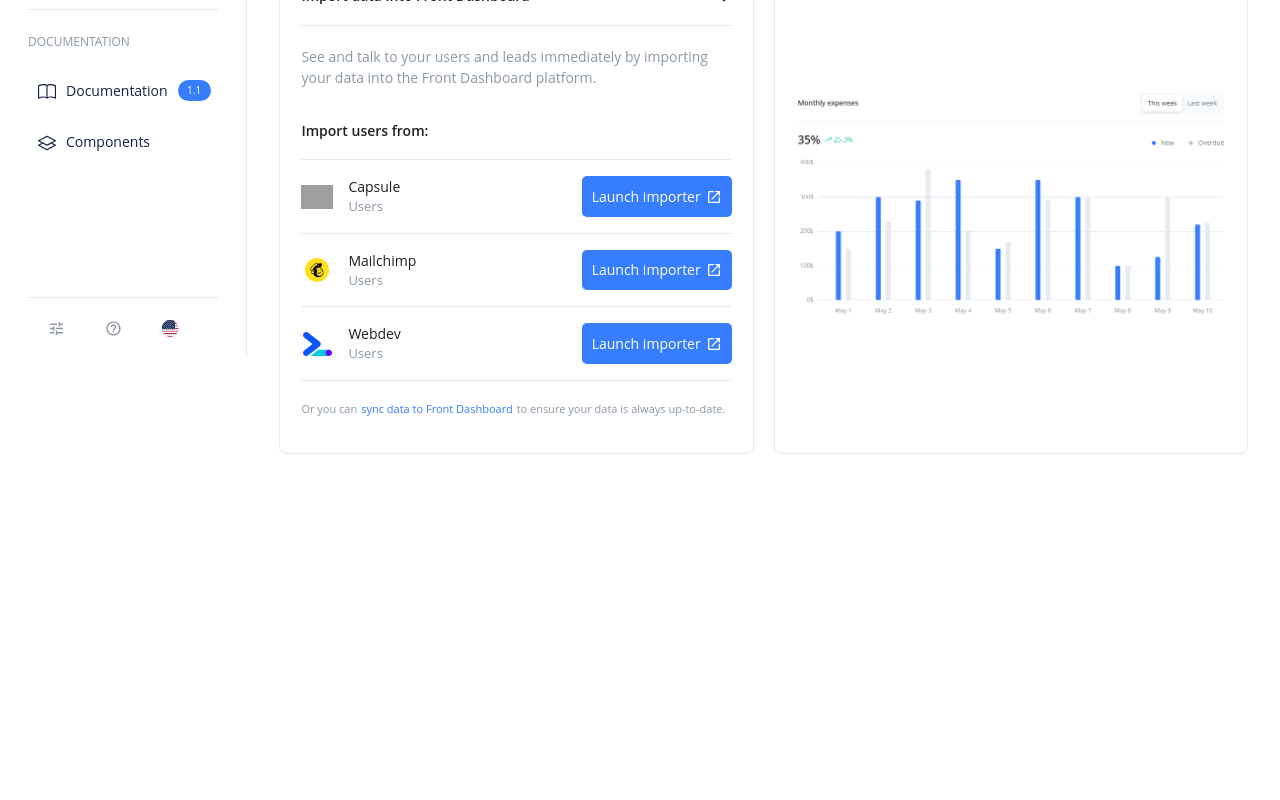
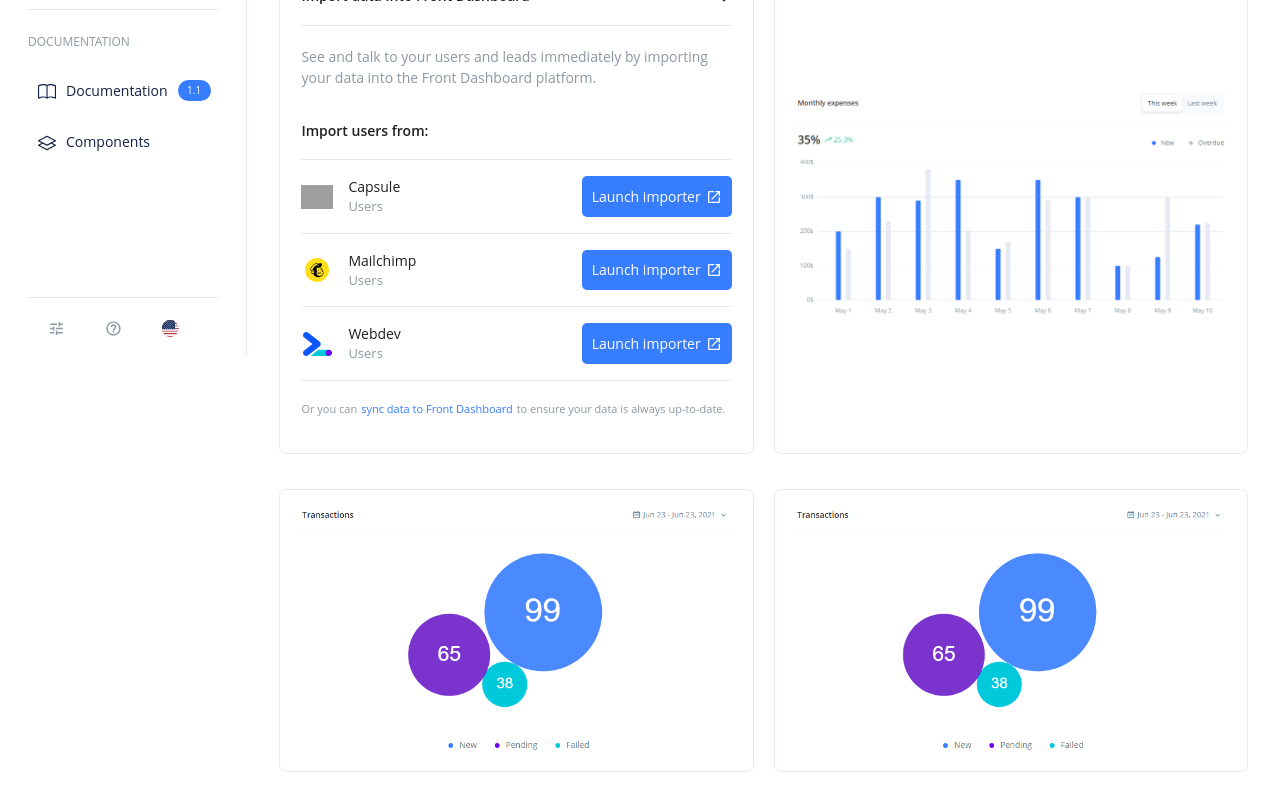
Before and after one commit to aro077a/next-dashboard, a Next.js app: page /dashboard in a window 1280 px wide. Shown: the part 443-1243 px from the top of the page. Before the commit the page ends 925 px from the top, so only its background shows below. Built offline with nearby package versions, Linux system fonts and the light colour scheme; grey boxes are pictures that could not be loaded.

Commit message:
button hover and color changes

```diff
--- a/components/dashboard/Dashboard.js
+++ b/components/dashboard/Dashboard.js
@@ -37,6 +37,15 @@
           <img src='/images/chart1.png' />
         </div>
       </section>
+      <section>{/* TODO table */}</section>
+      <section className='user-import'>
+        <div className='user-chart'>
+          <img src='/images/datalabel.png' />
+        </div>
+        <div className='user-chart'>
+          <img src='/images/datalabel.png' />
+        </div>
+      </section>
     </article>
   );
 };
--- a/styles/_variables.scss
+++ b/styles/_variables.scss
@@ -1,5 +1,6 @@
 $primaryLightGrey: #e7eaf3;
 $primaryLightBlue: #377dff;
+$primaryBlue: #1164ff;
 $primaryWhiter: #f6f7fa;
 
 //Secondary colors
--- a/styles/dashboard.scss
+++ b/styles/dashboard.scss
@@ -18,10 +18,14 @@
       align-items: center;
       gap: 0.5rem;
       background: $primaryLightBlue;
+      cursor: pointer;
+      &:hover {
+        background-color: $primaryBlue;
+      }
       button {
         border: 0;
         outline: 0;
-        background: $primaryLightBlue;
+        background: transparent;
         color: $secondaryWhite;
         font-size: 1.4rem;
         line-height: 1.6;
--- a/styles/dashboardUserImport.scss
+++ b/styles/dashboardUserImport.scss
@@ -21,6 +21,7 @@
         display: inline-block;
         width: 1.6rem;
         height: 1.6rem;
+        cursor: pointer;
       }
     }
 
@@ -77,11 +78,14 @@
         justify-content: center;
         gap: 0.5rem;
         background: $primaryLightBlue;
+        &:hover {
+          background-color: $primaryBlue;
+        }
 
         button {
           border: 0;
           outline: 0;
-          background: $primaryLightBlue;
+          background: transparent;
           color: $secondaryWhite;
           font-size: 1.4rem;
           line-height: 1.6;
```
Also changed, not shown: public/images/datalabel.png (added).
